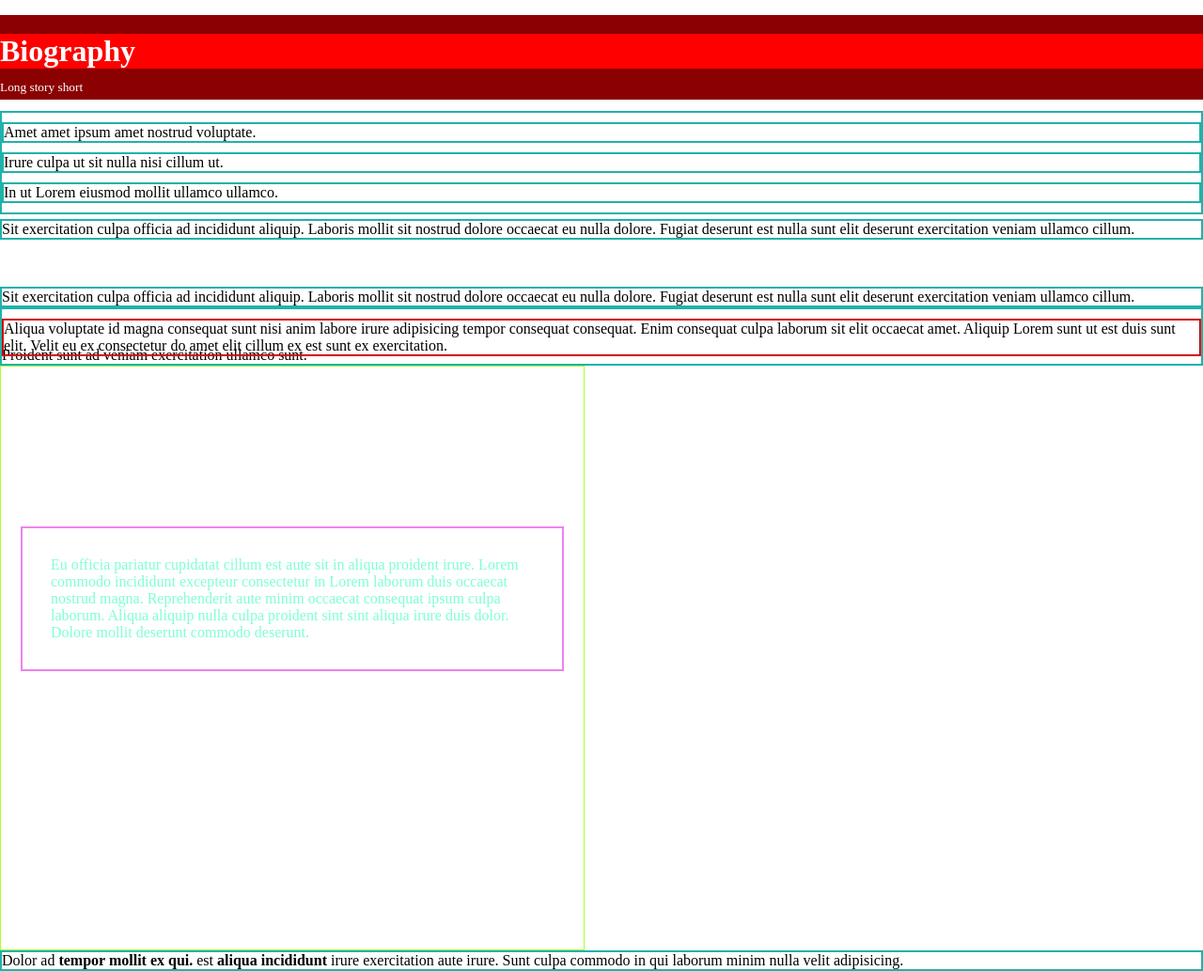
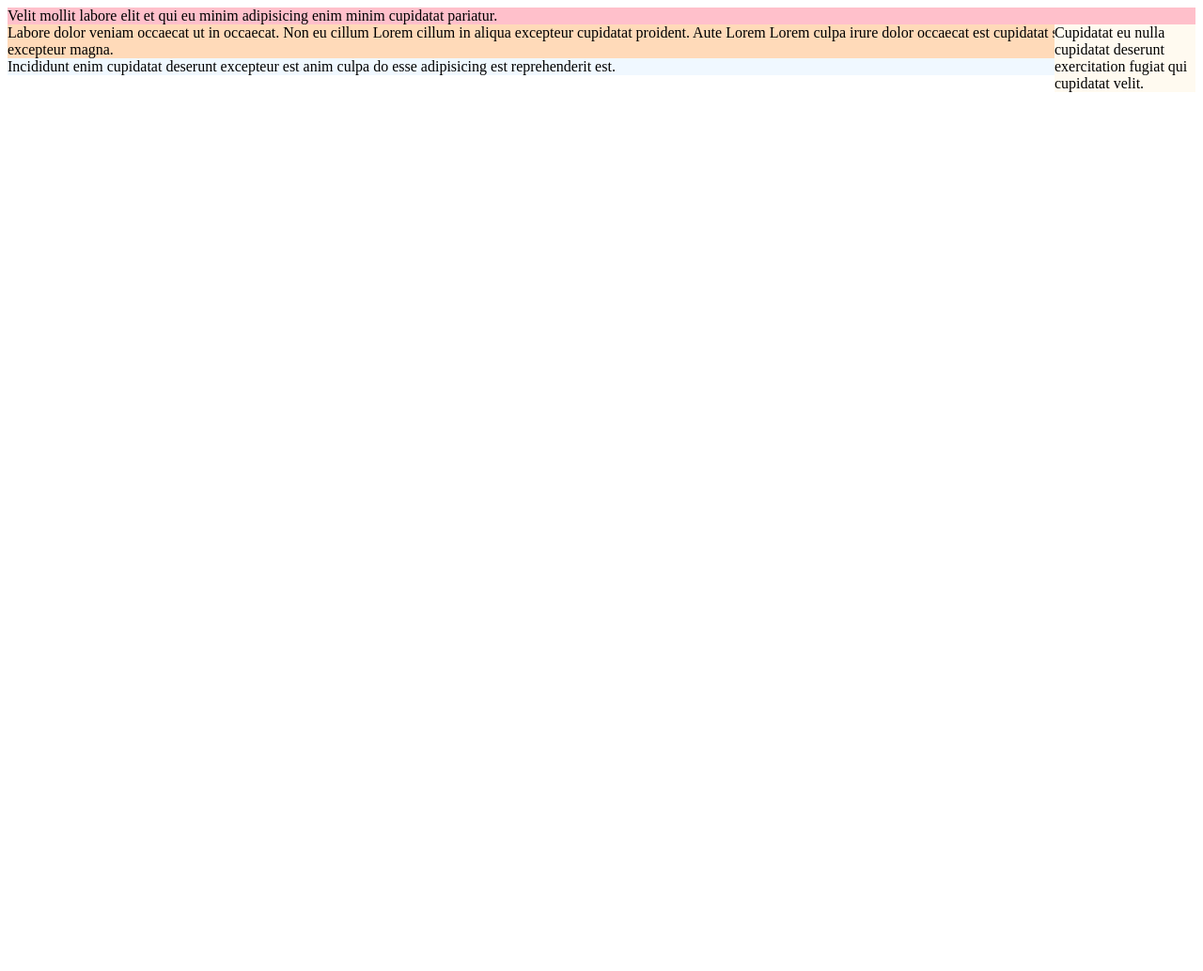
Before and after one commit to vs192ef34/html-basics-RdMLlA, a plain HTML site: page src/index.html in a window 1280 px wide. Shown: the whole page at 94% size. After the commit the page ends 800 px from the top, so only its background shows below. Drawn offline with Linux system fonts and the light colour scheme.

Commit message:
Show absolute positioning

```diff
--- a/src/index.html
+++ b/src/index.html
@@ -10,45 +10,20 @@
 
 <body>
     <div id="header">
-        <h1>Biography</h1>
-        <p><small>Long story short</small></p>
+        Velit mollit labore elit et qui eu minim adipisicing enim minim cupidatat pariatur.
     </div>
 
-    <ul>
-        <li><p>Eiusmod adipisicing non dolore id amet non dolore dolore eu ipsum velit.</p></li>
-        <li><p>Eiusmod adipisicing non dolore id amet non dolore dolore eu ipsum velit.</p></li>
-        <li><p>Eiusmod adipisicing non dolore id amet non dolore dolore eu ipsum velit.</p></li>
-    </ul>
-
-    <div class="bordered div-out-m">
-        <p class="bordered p-out-m">Amet amet ipsum amet nostrud voluptate.</p>
-        <p class="bordered p-out-m">Irure culpa ut sit nulla nisi cillum ut.</p>
-        <p class="bordered p-out-m">In ut Lorem eiusmod mollit ullamco ullamco.</p>
+    <div id="content">
+        <div id="author">
+            Cupidatat eu nulla cupidatat deserunt exercitation fugiat qui cupidatat velit.
+        </div>
+        Labore dolor veniam occaecat ut in occaecat. Non eu cillum Lorem cillum in aliqua excepteur cupidatat proident.
+        Aute Lorem Lorem culpa irure dolor occaecat est cupidatat sint aliquip minim excepteur magna.
     </div>
 
-    <div class="bordered m-demo-b">Sit exercitation culpa officia ad incididunt aliquip. Laboris mollit sit nostrud dolore occaecat eu nulla
-        dolore. Fugiat deserunt est nulla sunt elit deserunt exercitation veniam ullamco cillum.</div>
-
-    <div class="bordered m-demo-t">Sit exercitation culpa officia ad incididunt aliquip. Laboris mollit sit nostrud dolore occaecat eu nulla
-        dolore. Fugiat deserunt est nulla sunt elit deserunt exercitation veniam ullamco cillum.</div>
-
-    <div class="bordered">
-        <div class="demo-rel bordered">Aliqua voluptate id magna consequat sunt nisi anim labore irure adipisicing tempor consequat
-            consequat. Enim
-            consequat culpa laborum sit elit occaecat amet. Aliquip Lorem sunt ut est duis sunt elit. Velit eu ex
-            consectetur do amet elit cillum ex est sunt ex exercitation.</div>
-            Proident sunt ad veniam exercitation ullamco sunt.
+    <div id="footer">
+        Incididunt enim cupidatat deserunt excepteur est anim culpa do esse adipisicing est reprehenderit est.
     </div>
-
-    <div class="demo-rel2">
-        <div class="demo-abs">Eu officia pariatur cupidatat cillum est aute sit in aliqua proident irure. Lorem commodo incididunt excepteur
-            consectetur in Lorem laborum duis occaecat nostrud magna. Reprehenderit aute minim occaecat consequat ipsum
-            culpa laborum. Aliqua aliquip nulla culpa proident sint sint aliqua irure duis dolor. Dolore mollit deserunt
-            commodo deserunt.</div>
-    </div>
-
-    <div class="bordered">Dolor ad <strong>tempor mollit ex qui.</strong> est <strong>aliqua incididunt</strong> irure exercitation aute
-        irure. Sunt culpa commodo in qui laborum minim nulla velit adipisicing.</div>
 </body>
 
 </html>
--- a/src/styles/style.css
+++ b/src/styles/style.css
@@ -1,66 +1,20 @@
-.bordered {
-    border: 2px solid lightseagreen;
+#header {
+    background-color: pink;
 }
 
-.demo-rel {
+#content {
+    background-color: peachpuff;
     position: relative;
-    top: 10px;
-    border: 2px groove red;
 }
 
-.demo-rel2 {
-    position: relative;
-    width: 600px;
-    height: 600px;
-    border: 1px solid greenyellow;
-    padding: 10px;
+#footer {
+    background-color: aliceblue;
 }
 
-.demo-abs {
+#author {
+    background-color: floralwhite;
     position: absolute;
-    color: aquamarine;
-    border: 2px solid violet;
-    top: 150px;
-    left: 1px;
-    right: 1px;
-    margin: 20px;
-    padding: 30px;
+    top: 0px;
+    right: 0px;
+    width: 150px;
 }
-
-.m-demo-b {
-    margin-bottom: 50px;
-}
-
-.m-demo-t {
-    margin-top: 10px;
-}
-
-.div-out-m {
-    margin: 5px 0px;
-}
-
-.p-out-m {
-    margin: 10px 0px;
-}
-
-body {
-    margin: 0;
-}
-
-#header {
-    background-color: darkred;
-    color: white;
-    padding-top: 20px;
-    padding-bottom: 5px;
-    position: fixed;
-    width: 100%;
-}
-
-#header h1 {
-    margin: 0px 0px 10px 0px;
-    background-color: red;
-}
-
-#header p {
-    margin: 5px 0px 0px 0px;
-}
```
